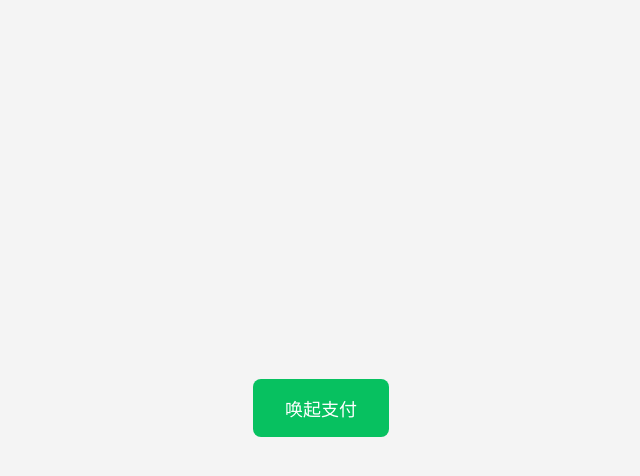
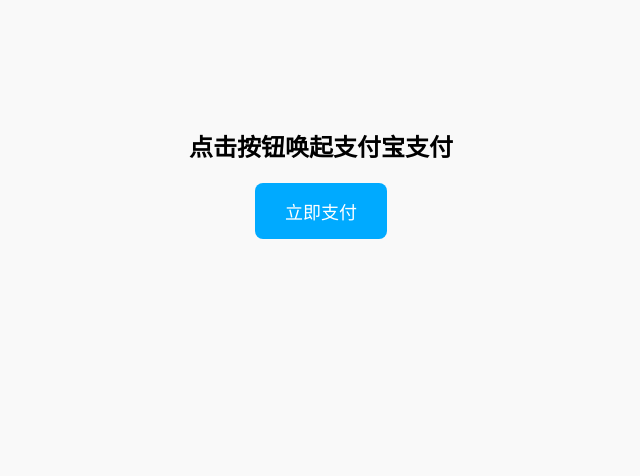
Before and after one commit to th66141005/alipay-test, a plain HTML site: page index.html in a window 1280 px wide. Shown: the whole page, without its empty margins (319-959 px from the left). Drawn offline with Linux system fonts and the light colour scheme.

Commit message:
index.html

```diff
--- a/index.html
+++ b/index.html
@@ -2,37 +2,39 @@
 <html lang="zh-CN">
 <head>
   <meta charset="UTF-8">
-    <title>唤起微信支付</title>
+  <title>唤起支付宝支付</title>
+  <meta name="viewport" content="width=device-width, initial-scale=1.0, maximum-scale=1.0, user-scalable=no">
   <style>
     body {
-            display: flex;
-            justify-content: center;
-            align-items: center;
-            height: 100vh;
-            background-color: #f4f4f4;
       font-family: Arial, sans-serif;
+      background: #f9f9f9;
+      text-align: center;
+      padding-top: 100px;
     }
     button {
-            padding: 16px 32px;
+      padding: 15px 30px;
       font-size: 18px;
+      background-color: #00aaff;
+      color: white;
       border: none;
-            background-color: #07c160;
-            color: white;
       border-radius: 8px;
       cursor: pointer;
     }
-        button:hover {
-            background-color: #06a150;
+    button:active {
+      background-color: #0088cc;
     }
   </style>
 </head>
 <body>
-    <button onclick="launchPay()">唤起支付</button>
+
+  <h2>点击按钮唤起支付宝支付</h2>
+  <button onclick="openAlipay()">立即支付</button>
 
   <script>
-        function launchPay() {
-            window.location.href = 'https://wx.tenpay.com/cgi-bin/mmpayweb-bin/checkmweb?prepay_id=wx190419280584775f1e8fadfd53b9da0000&package=3383006053';
+    function openAlipay() {
+      window.location.href = "alipays://platformapi/startapp?appId=20000067&url=https%3A%2F%2Fsyb.allinpay.com%2Fapiweb%2Fh5unionpay%2Funionnative%3Ftoken%3DjVFUuUov90oI6t8JiGWpCgI16pdbscHiBiJiVUg367pvw0WZPTlr30vaymIdBLewszZY75QyFb1ohHIm2nzfstVkyxrRm1FM0i6NVmgOlKhqOHMlPlbV6KUMjgKCsEmDsxOx9q55UI0mwseJxmrKUMXT0I";
     }
   </script>
+
 </body>
 </html>
```
Lines whose indentation alone changed are shown as unchanged.
